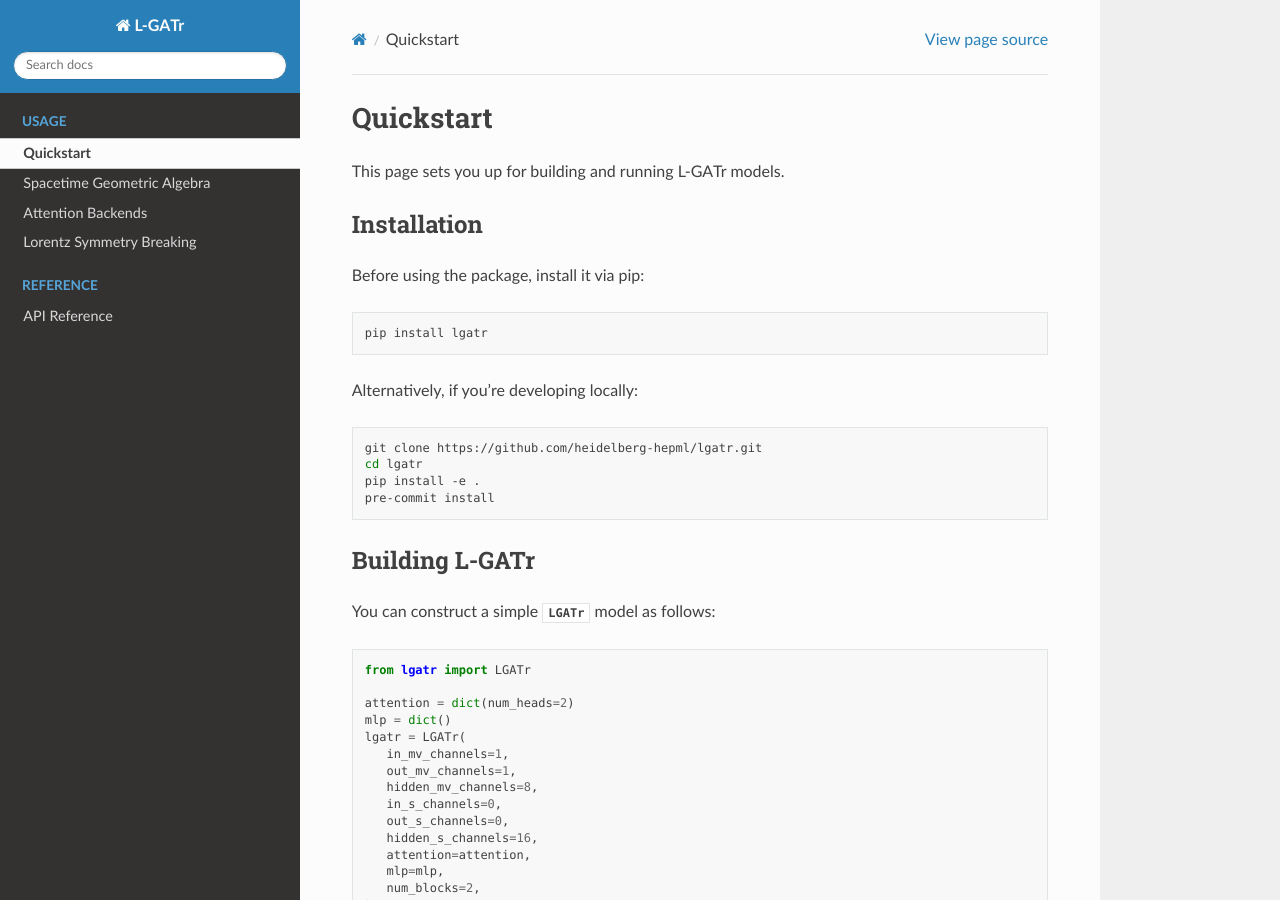
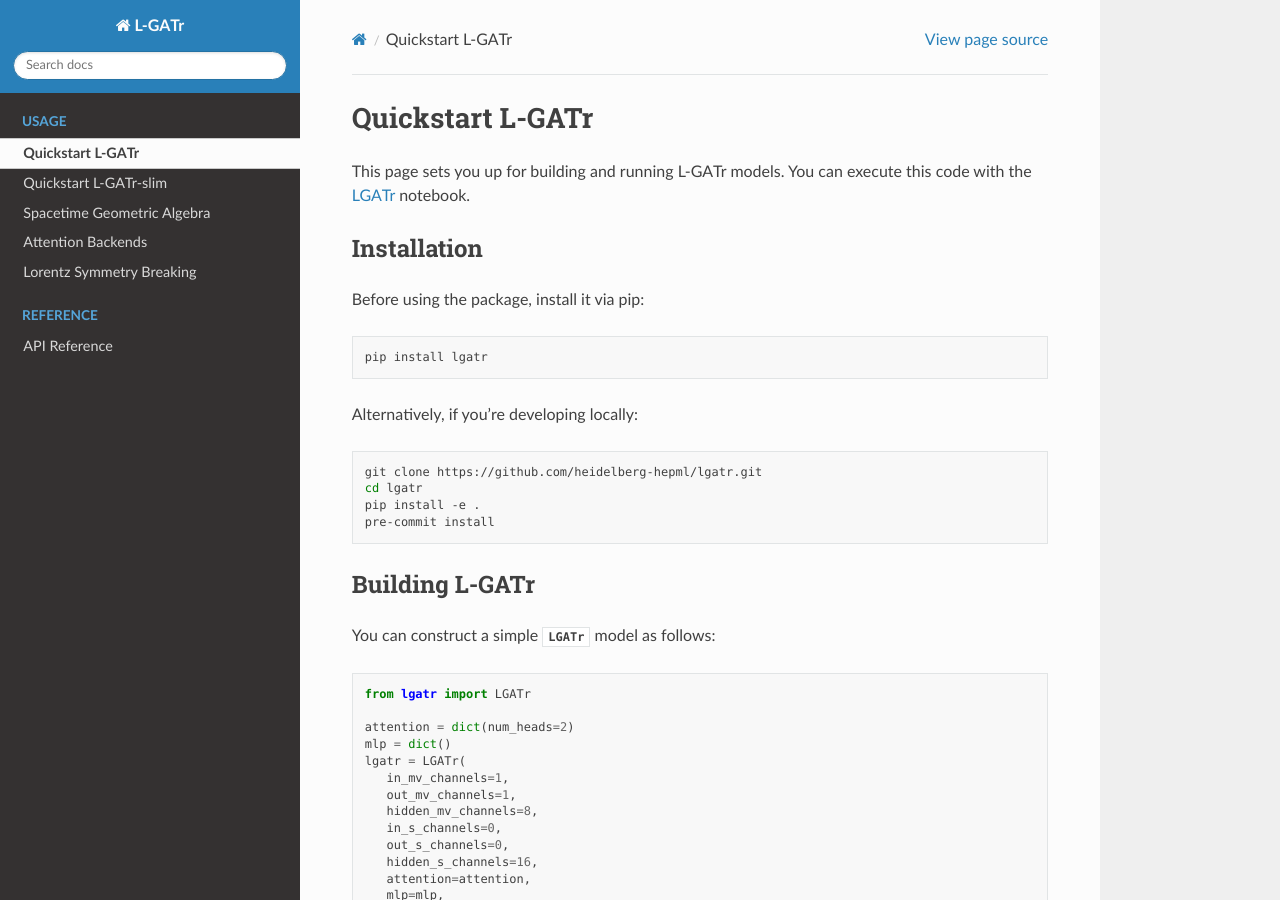
Before and after one commit to heidelberg-hepml/lgatr, a Sphinx documentation site: the page built from docs/source/quickstart.rst, in a window 1280 px wide and 900 px high. Built offline with Sphinx 7.4.7 and the Read the Docs theme 3.1.0, drawn with Linux system fonts in a browser that asks for light colours; some of the changed text lies outside the part shown.

Commit message:
Add quickstart config for lgatr-slim and update the rest to link to it

```diff
--- a/docs/source/index.rst
+++ b/docs/source/index.rst
@@ -6,6 +6,8 @@
 It uses spacetime geometric algebra representations throughout, allowing
 to easily construct Lorentz-equivariant layers.
 These layers are combined into a transformer architecture.
+The L-GATr-slim variant further improves efficiency by using only
+scalar and vector representations.
 
 .. image:: /_static/gatr.png
    :align: center
@@ -15,6 +17,7 @@
 available under https://github.com/heidelberg-hepml/lgatr.
 
 * :doc:`quickstart`
+* :doc:`quickstart_slim`
 * :doc:`geometric_algebra`
 * :doc:`attention_backends`
 * :doc:`symmetry_breaking`
@@ -63,6 +66,7 @@
    :titlesonly:
 
    quickstart
+   quickstart_slim
    geometric_algebra
    attention_backends
    symmetry_breaking
--- a/docs/source/quickstart.rst
+++ b/docs/source/quickstart.rst
@@ -1,7 +1,8 @@
-Quickstart
-==========
+Quickstart L-GATr
+=================
 
 This page sets you up for building and running L-GATr models.
+You can execute this code with the `LGATr <https://github.com/heidelberg-hepml/lgatr/blob/main/examples/demo_lgatr.ipynb>`_ notebook.
 
 Installation
 ------------
@@ -92,8 +93,7 @@
 ----------
 
 - Have a look at the :doc:`api`
-- Try the `LGATr <https://github.com/heidelberg-hepml/lgatr/blob/main/examples/demo_lgatr.ipynb>`_
-  and `ConditionalLGATr <https://github.com/heidelberg-hepml/lgatr/blob/main/examples/demo_conditional_lgatr.ipynb>`_ notebooks
+- Try the `ConditionalLGATr <https://github.com/heidelberg-hepml/lgatr/blob/main/examples/demo_conditional_lgatr.ipynb>`_ notebook
 - Introduction to the :doc:`geometric_algebra`
 - Custom :doc:`attention_backends`
 - How to implement :doc:`symmetry_breaking`
```
Also changed, not shown: docs/source/quickstart_slim.rst (added, +80 -0 lines).
